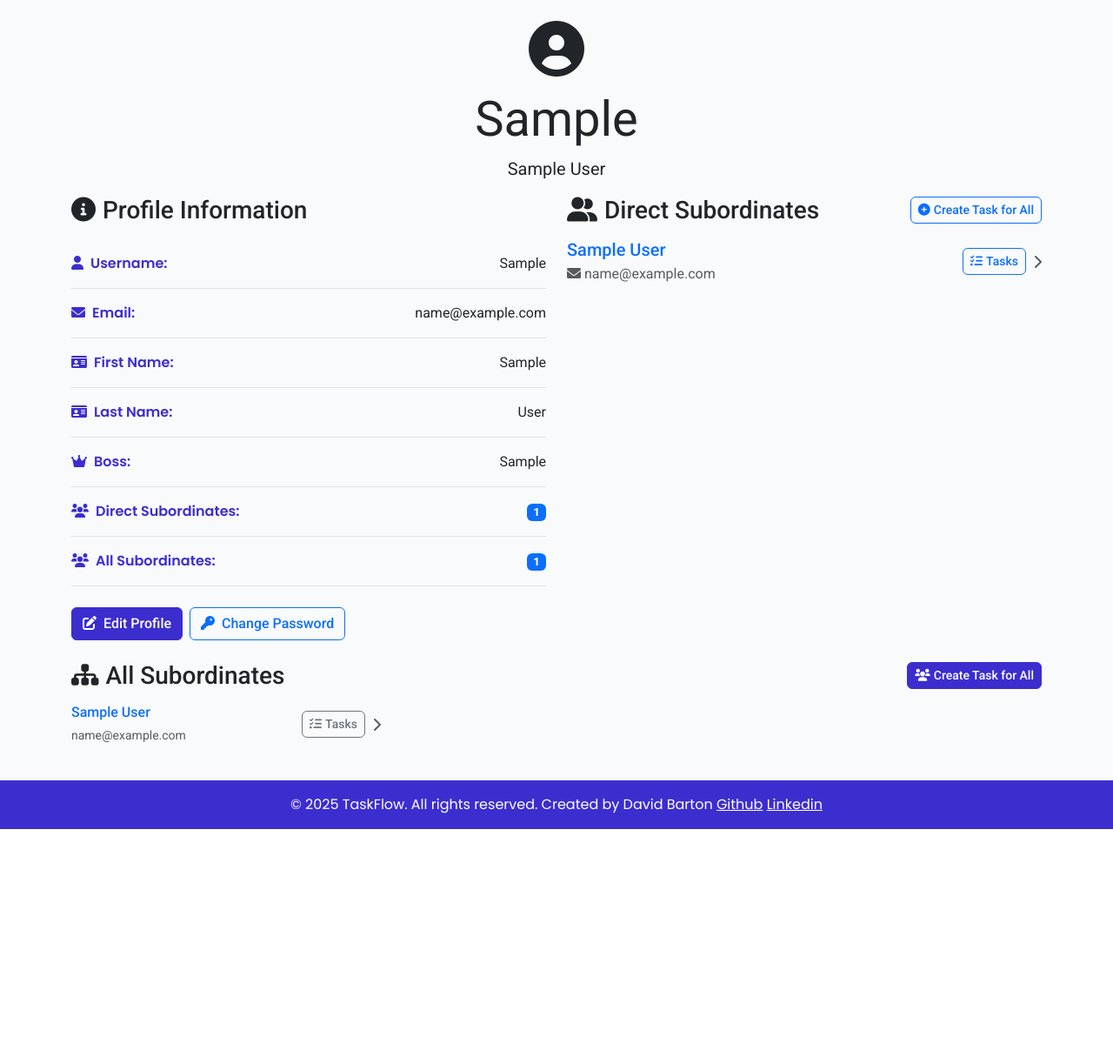
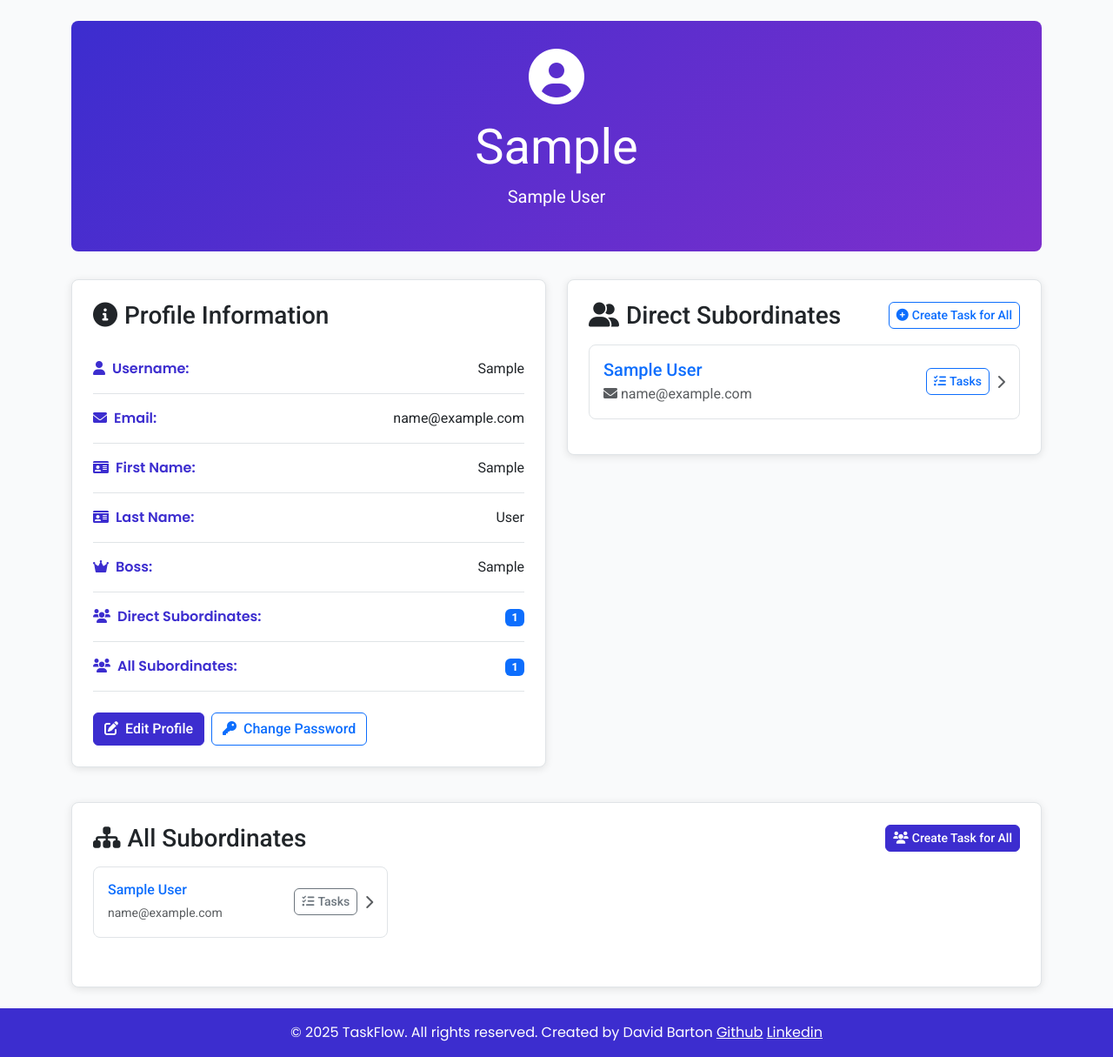
Before and after one commit to GenericName192/TaskFlow, a Django app: page /profile/1/ in a window 1280 px wide. Shown: the part 62-1277 px from the top of the page at 87% size. Before the commit the page ends 1015 px from the top, so only its background shows below. Run offline with Django 4.2, Linux system fonts and the light colour scheme; a user stored in the database is signed in; tables that the repository leaves empty hold one stand-in row (values such as "Sample post").

Commit message:
with the help of co-pilot fixed bug with the css not showing correctly

```diff
--- a/static/css/style.css
+++ b/static/css/style.css
@@ -138,7 +138,7 @@ footer a {
 }
 
 /* Page Headers */
-.page-header {
+.page-header, .profile-header {
   background: linear-gradient(135deg, var(--primary-color), var(--accent-color));
   color: var(--white);
   border-radius: 0.5rem;
@@ -147,16 +147,33 @@ footer a {
 }
 
 /* Content Cards */
-.content-card {
+.content-card, .profile-info {
   background: var(--white);
   border: 1px solid var(--border-color);
   border-radius: 0.5rem;
   padding: 1.5rem;
   margin-bottom: 1rem;
   transition: var(--transition);
+  box-shadow: var(--shadow);
 }
 
 .content-card:hover {
+  border-color: var(--primary-color);
+  box-shadow: var(--shadow);
+  transform: translateY(-2px);
+}
+
+/* Subordinate Cards */
+.subordinate-card {
+  background: var(--white);
+  border: 1px solid var(--border-color);
+  border-radius: 0.5rem;
+  padding: 1rem;
+  margin-bottom: 1rem;
+  transition: var(--transition);
+}
+
+.subordinate-card:hover {
   border-color: var(--primary-color);
   box-shadow: var(--shadow);
   transform: translateY(-2px);
@@ -229,6 +246,13 @@ footer a {
   font-family: var(--secondary-font);
 }
 
+.detail-value {
+  color: var(--primary-text-color);
+  text-align: right;
+  max-width: 60%;
+  word-wrap: break-word;
+}
+
 /* Messages */
 .messages {
   margin: 1rem auto;
```
